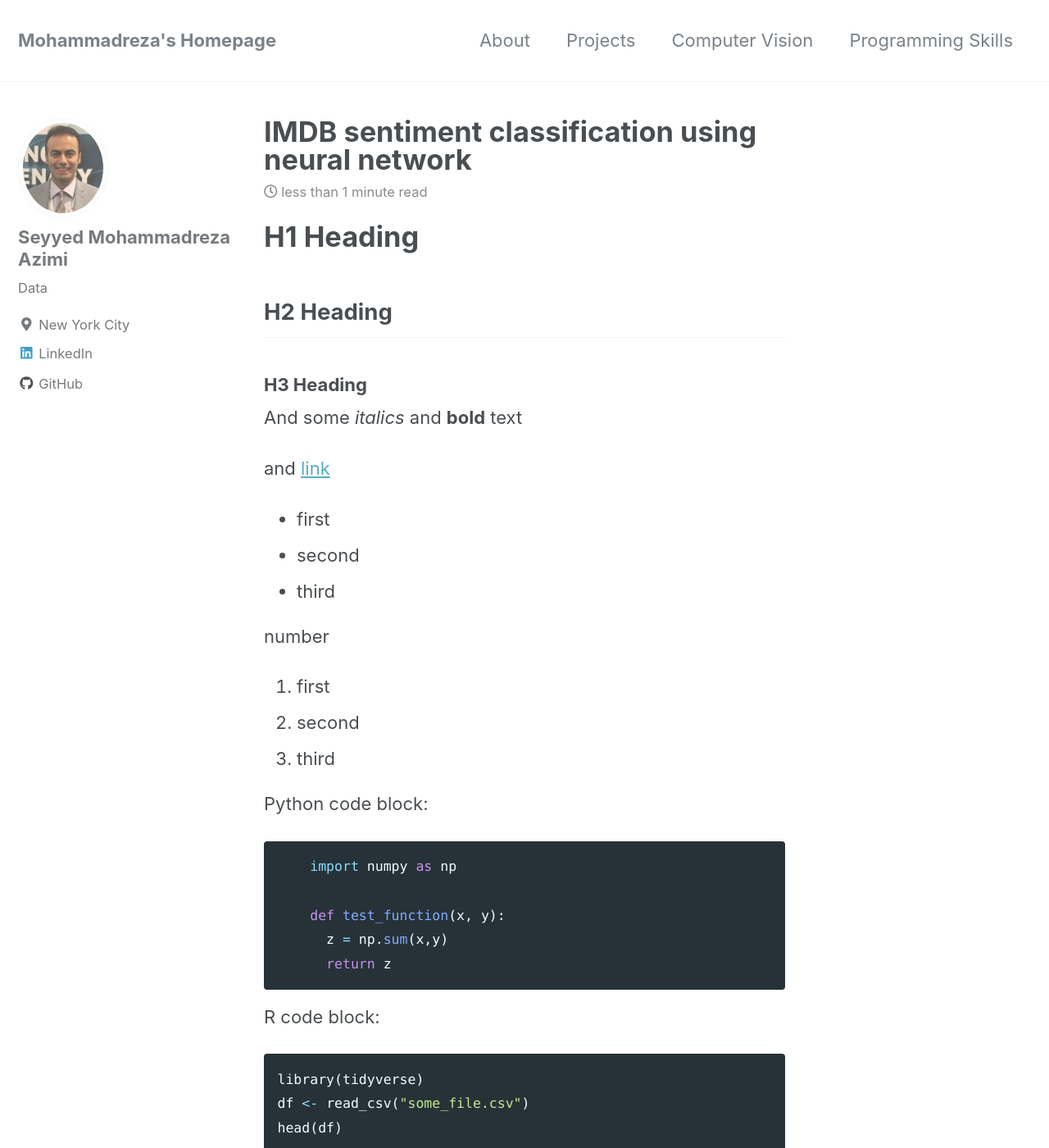
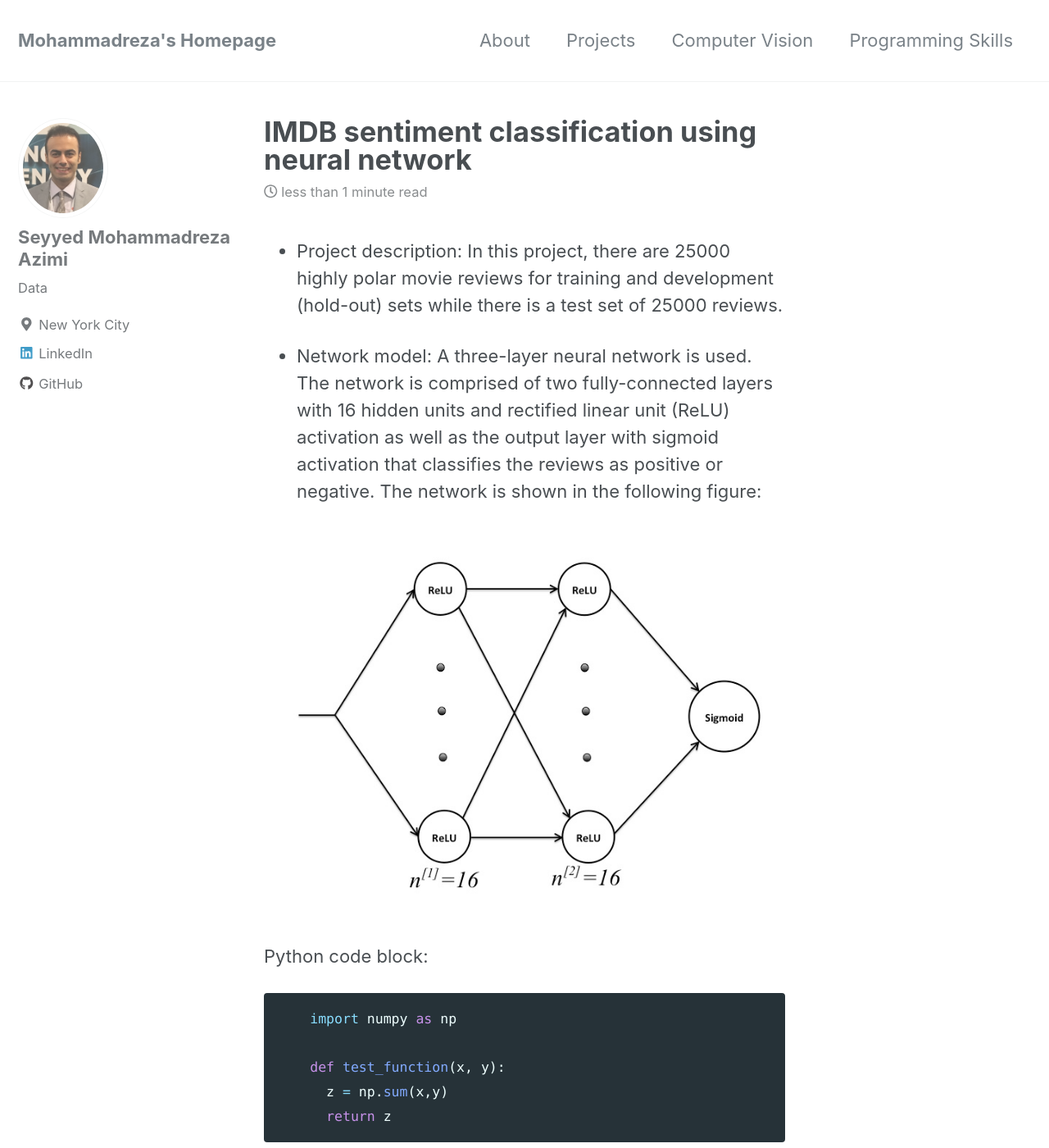
Before and after one commit to MohammadrezaAzimi/MohammadrezaAzimi.github.io, a Jekyll site: the page built from _posts/2018-04-06-IMDB.md, in a window 1280 px wide and 1400 px high. Shown: the whole window at 82% size. Built offline with Jekyll 4.4.1, drawn with Linux system fonts in a browser that asks for light colours; nearby versions of some CDN libraries; formulas are drawn with MathJax 3; some of the changed text lies outside the part shown.

Commit message:
new github

````diff
--- a/_posts/2018-04-06-IMDB.md
+++ b/_posts/2018-04-06-IMDB.md
@@ -1,32 +1,19 @@
 ---
 title: "IMDB sentiment classification using neural network"
 date: 2018-04-06
-tags: [natural language processing, neural networks]
+tags: [natural language processing]
 header:
   images: "/images/IMDB/profile img.png"
 excerpt: "NLP, IMDB"
 mathjax: "true"
 ---
+* Project description:
+In this project, there are 25000 highly polar movie reviews for training and development (hold-out) sets while there is a test set of 25000 reviews.
 
-# H1 Heading
+* Network model: A three-layer neural network is used. The network is comprised of two fully-connected layers with 16 hidden units and rectified linear unit (ReLU) activation as well as the output layer with sigmoid activation that classifies the reviews as positive or negative. The network is shown in the following figure:
 
-## H2 Heading
+<img src="{{ site.url }}{{ site.baseurl }}/images/IMDB/Slide1.jpg" alt="ooo">
 
-### H3 Heading
-
-And some *italics*
-and **bold** text
-
-and [link](https://mail.google.com/mail/u/0/#inbox/16292c3118c68142)
-
-* first
-+ second
-- third
-
-number
-1. first
-2. second
-3. third
 
 Python code block:
 ```python
@@ -45,8 +32,6 @@ head(df)
 
 inline `x+y`.
 
-Using html
-<img src="{{ site.url }}{{ site.baseurl }}/images/IMDB/profile img.png" alt="ooo">
 
 Using Kramdown
 ![alt]({{ site.url }}{{ site.baseurl }}/images/IMDB/profile img.png)
````
Also changed, not shown: images/IMDB/Slide1.jpg (added), 2 other files.
